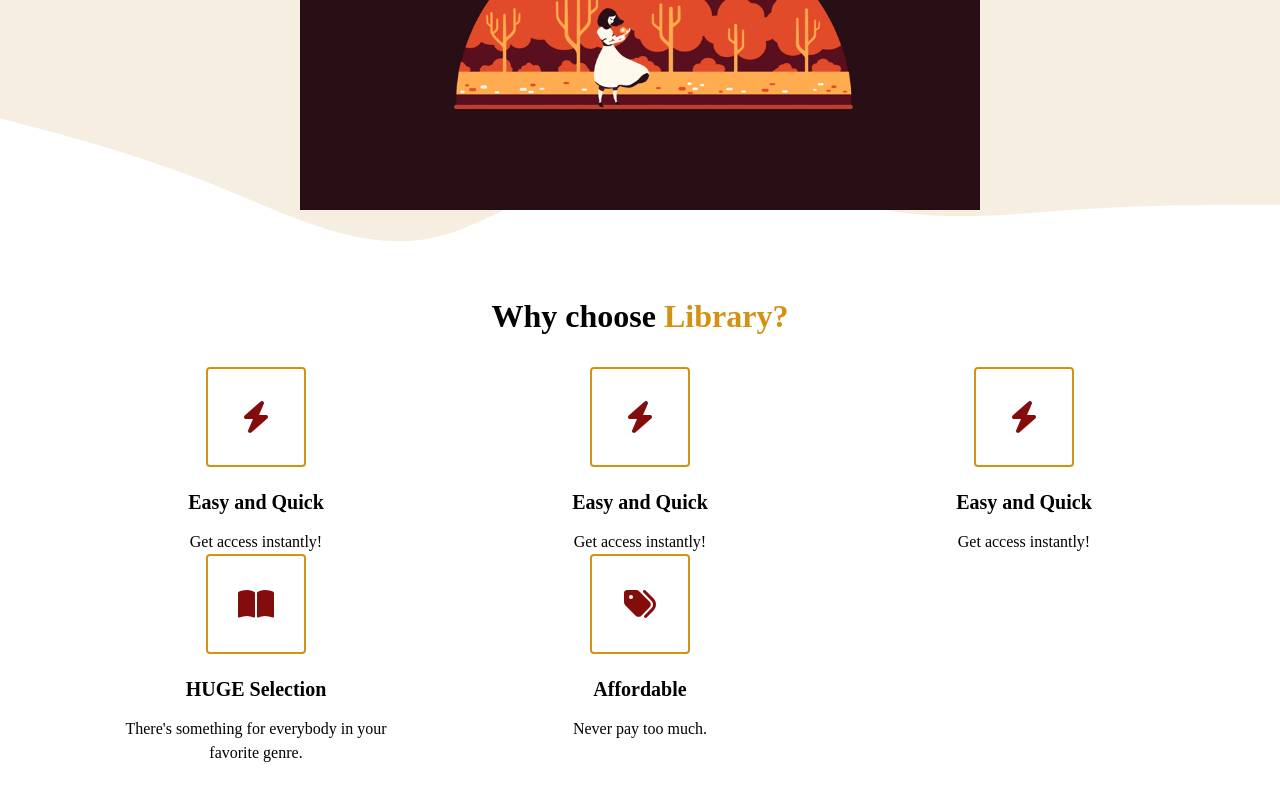
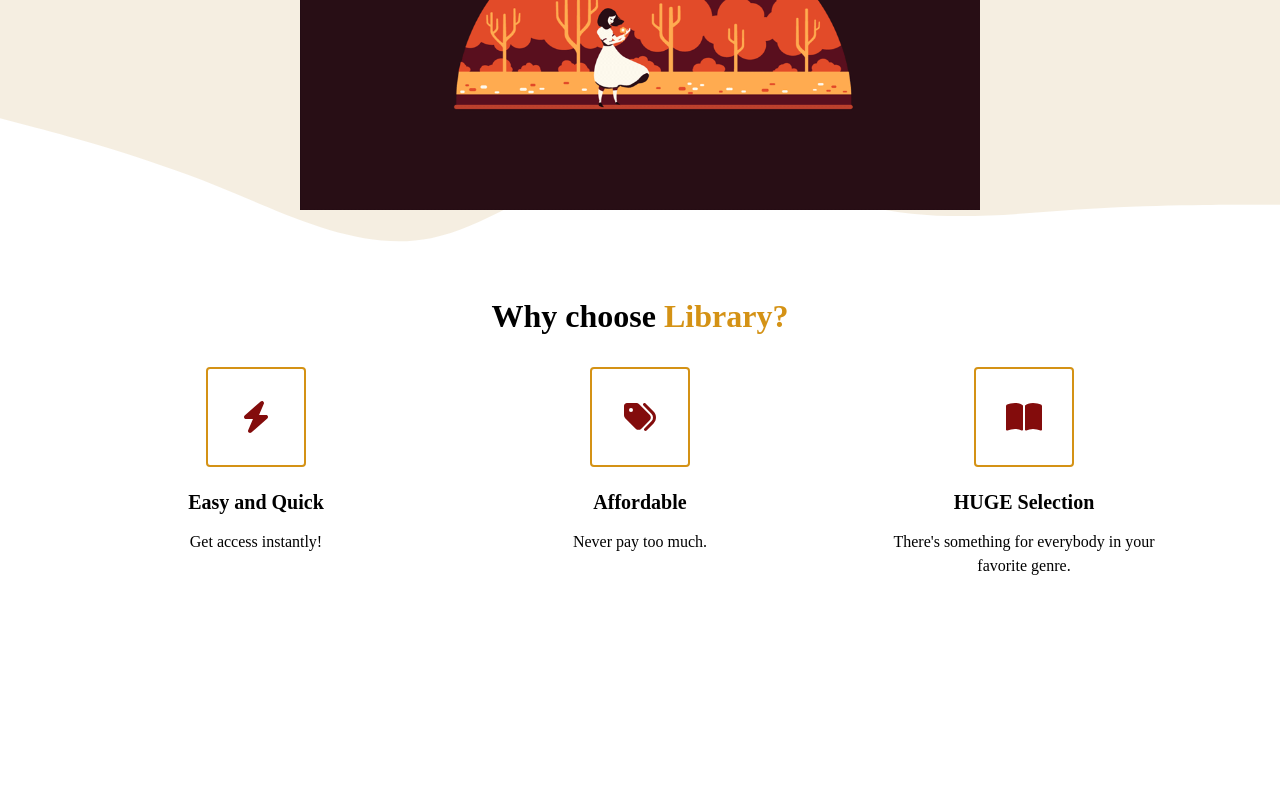
Before and after one commit to codingmster1/library-react-project, a React (Create React App) app: page / in a window 1280 px wide. Shown: the part 558-1358 px from the top of the page. Built offline with nearby package versions, Linux system fonts and the light colour scheme; a web font is replaced by a local one.

Commit message:
section and title functions for dynamic

```diff
--- a/src/components/Highlights.jsx
+++ b/src/components/Highlights.jsx
@@ -15,33 +15,14 @@ const Highlights = () => {
                         title="Easy and Quick"
                         para="Get access instantly!"
                         />
-                        <Highlight icon ={<FontAwesomeIcon icon="bolt"/>}
-                        title="Easy and Quick"
-                        para="Get access instantly!"
+                        <Highlight icon ={<FontAwesomeIcon icon="tags"/>}
+                        title="Affordable"
+                        para="Never pay too much."
                         />
-                        <Highlight icon ={<FontAwesomeIcon icon="bolt"/>}
-                        title="Easy and Quick"
-                        para="Get access instantly!"
+                        <Highlight icon ={<FontAwesomeIcon icon="book-open"/>}
+                        title="HUGE Selection"
+                        para="There's something for everybody in your favorite genre."
                         />
-
-                        <div className="highlight">
-                            <div className="highlight__img">
-                                <FontAwesomeIcon icon="book-open"/>
-                            </div>
-                            <h3 className ="highlight__subtitle">HUGE Selection</h3>
-                            <p className ="highlight__para">
-                                There's something for everybody in your favorite genre.
-                            </p>
-                        </div>
-                        <div className="highlight">
-                            <div className="highlight__img">
-                                <FontAwesomeIcon icon="tags"/>
-                            </div>
-                            <h3 className ="highlight__subtitle">Affordable</h3>
-                            <p className ="highlight__para">
-                                Never pay too much.
-                            </p>
-                        </div>
                     </div>
                 </div>
             </div>
```
